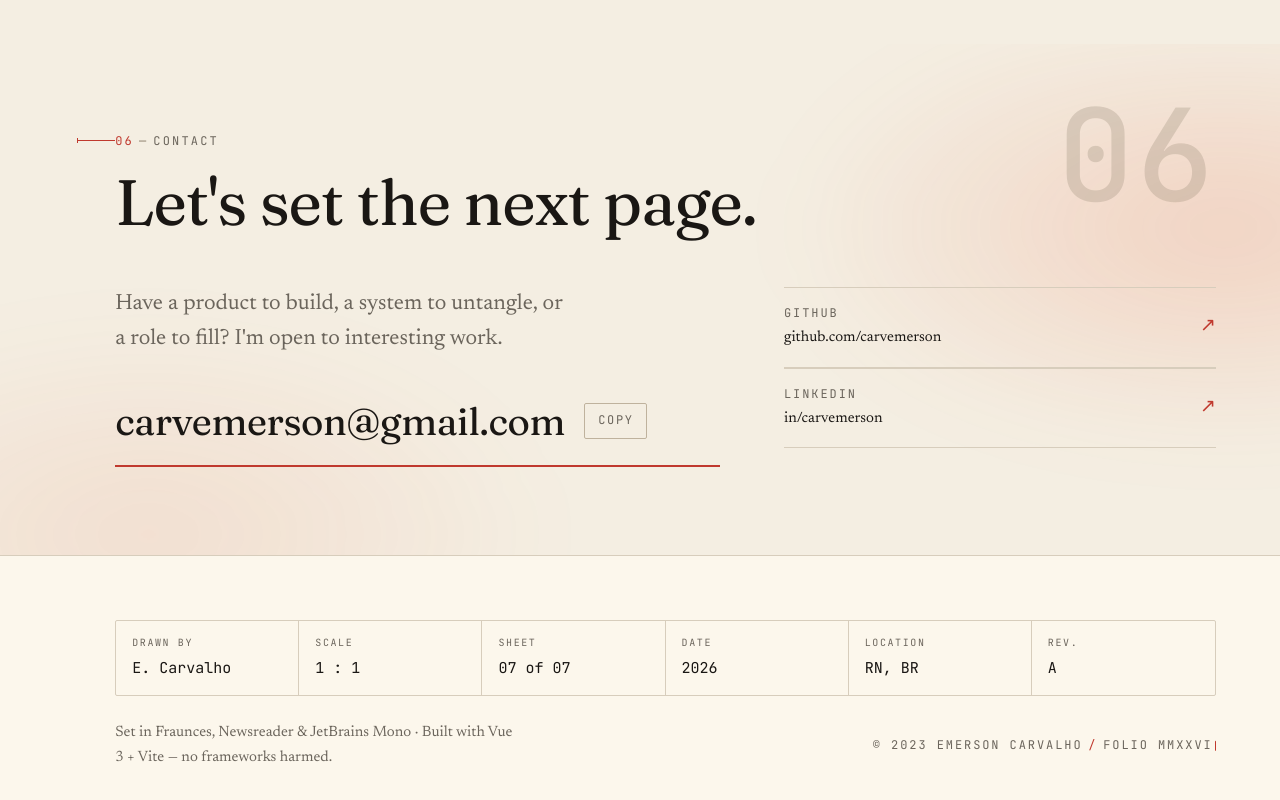
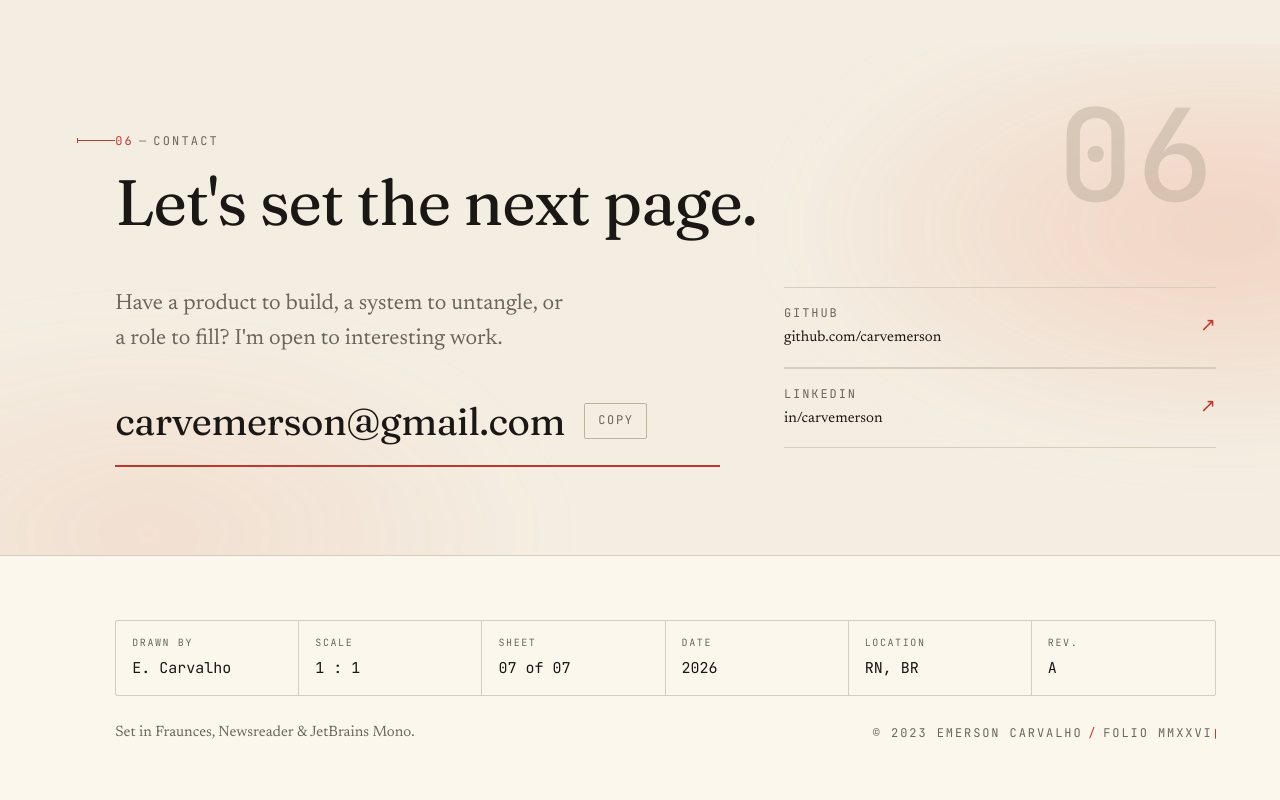
Before and after one commit to carvemerson/carvemerson.github.io, a Vue app: page / in a window 1280 px wide. Shown: the part 6935-7735 px from the top of the page. Built offline with nearby package versions, Linux system fonts and the light colour scheme.

Commit message:
feat(about, footer): refresh portrait + trim footer colophon
- Replace the about-section portrait with a tighter 4:5 head-and-shoulders crop
- Slim the footer colophon to the typographic note, dropping the framework aside

```diff
--- a/src/components/AppFooter.vue
+++ b/src/components/AppFooter.vue
@@ -17,8 +17,7 @@
 
             <div class="colophon__baseline">
                 <p class="colophon__set">
-                    Set in Fraunces, Newsreader &amp; JetBrains Mono · Built with
-                    Vue 3 + Vite — no frameworks harmed.
+                    Set in Fraunces, Newsreader &amp; JetBrains Mono.
                 </p>
                 <p class="colophon__run">
                     © {{ year }} Emerson Carvalho
```
Also changed, not shown: public/images/photo.jpg.
